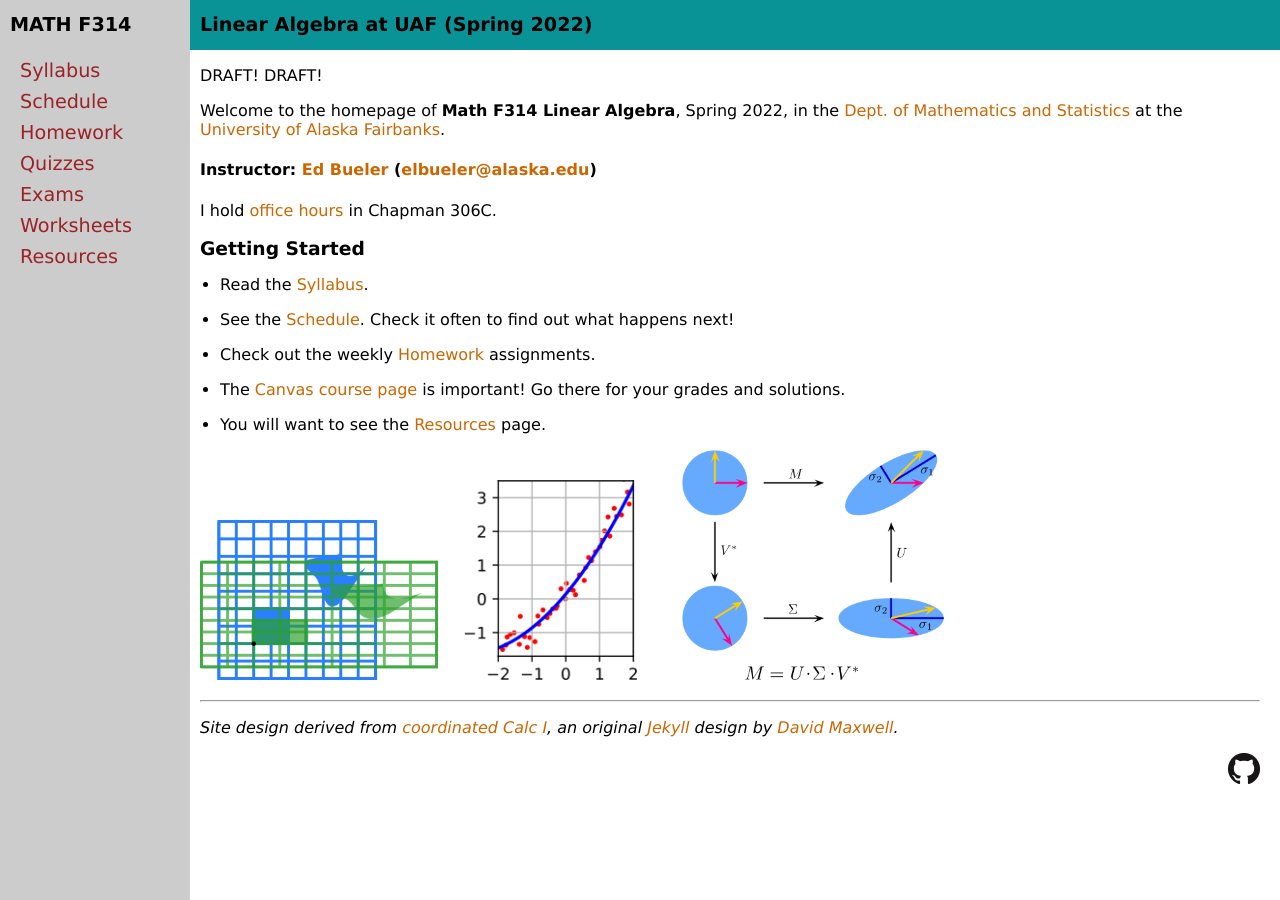
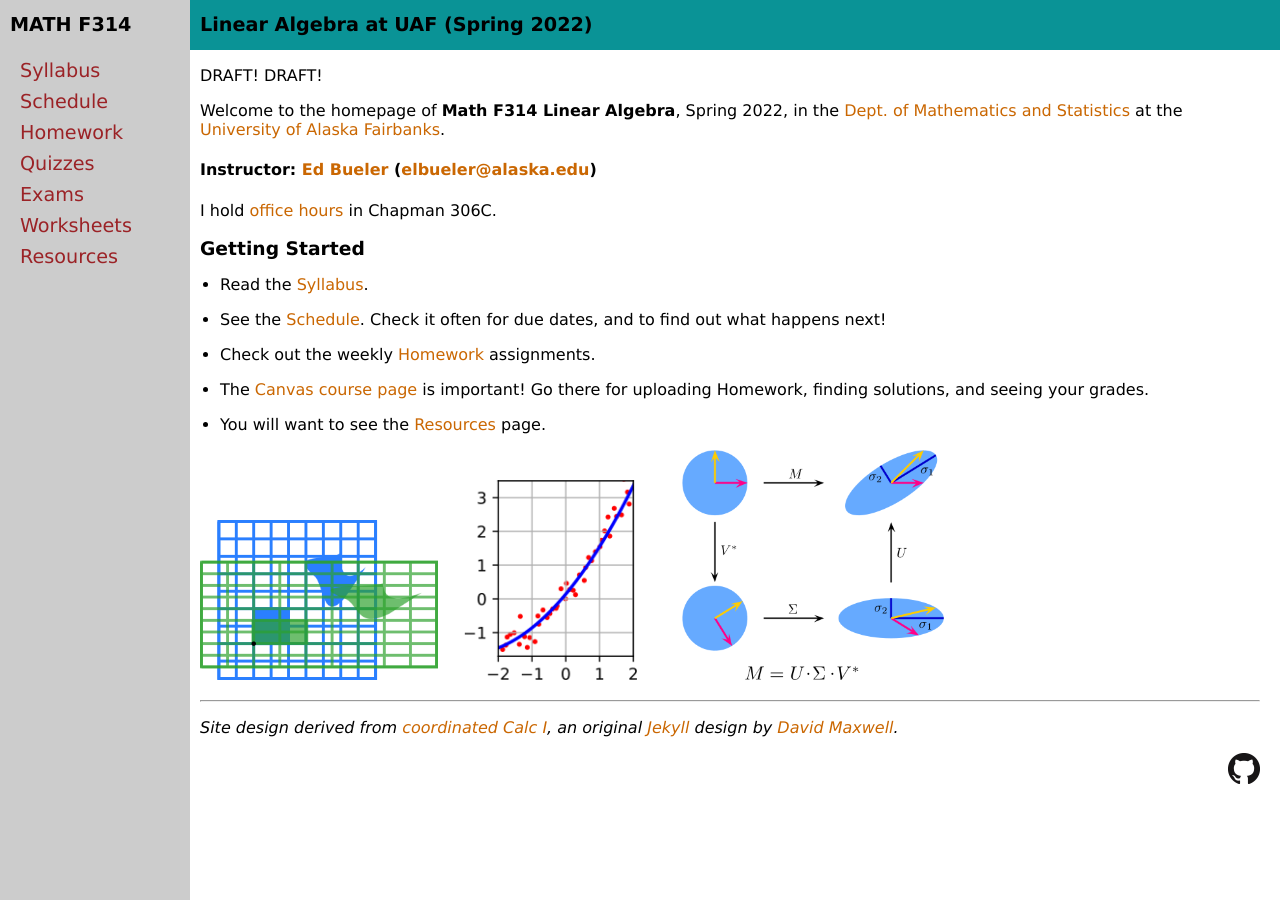
Before and after one commit to bueler/math314, a Jekyll site: the page built from index.md, in a window 1280 px wide. Built offline with Jekyll 4.4.1, drawn with Linux system fonts in a browser that asks for light colours.

Commit message:
Homework skeleton.

```diff
--- a/index.md
+++ b/index.md
@@ -15,11 +15,11 @@ I hold [office hours](http://bueler.github.io/OffHrs.htm) in Chapman 306C.
 
 * Read the [Syllabus](assets/general/syllabus.pdf).
 
-* See the [Schedule](assets/general/schedule.pdf).  Check it often to find out what happens next!
+* See the [Schedule](assets/general/schedule.pdf).  Check it often for due dates, and to find out what happens next!
 
 * Check out the weekly [Homework](homework.html) assignments.
 
-* The [Canvas course page](https://canvas.alaska.edu/courses/7017) is important!  Go there for your grades and solutions.
+* The [Canvas course page](https://canvas.alaska.edu/courses/7017) is important!  Go there for uploading Homework, finding solutions, and seeing your grades.
 
 * You will want to see the [Resources](resources.html) page.
 
```
Also changed, not shown: homework.md (added, +20 -0 lines).
